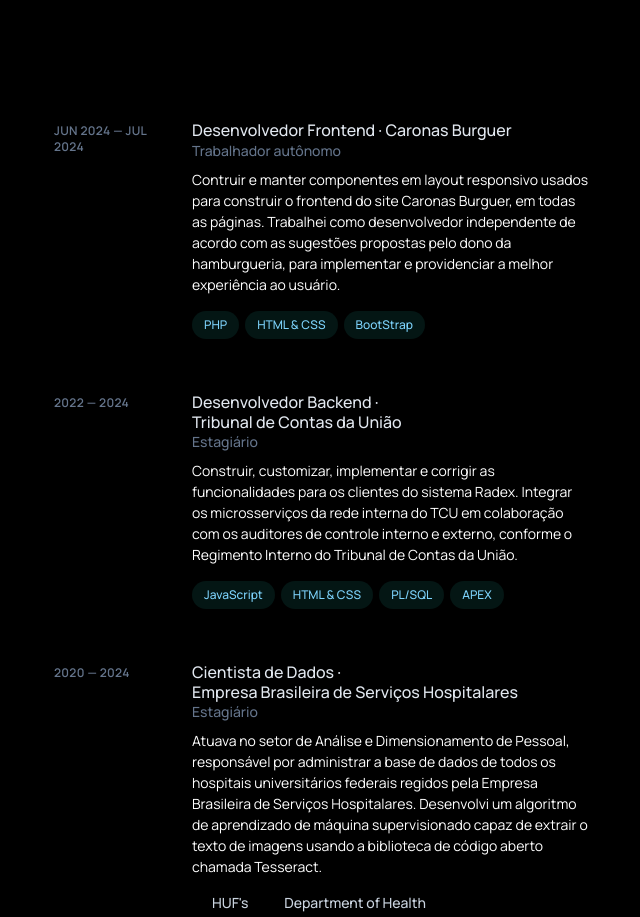
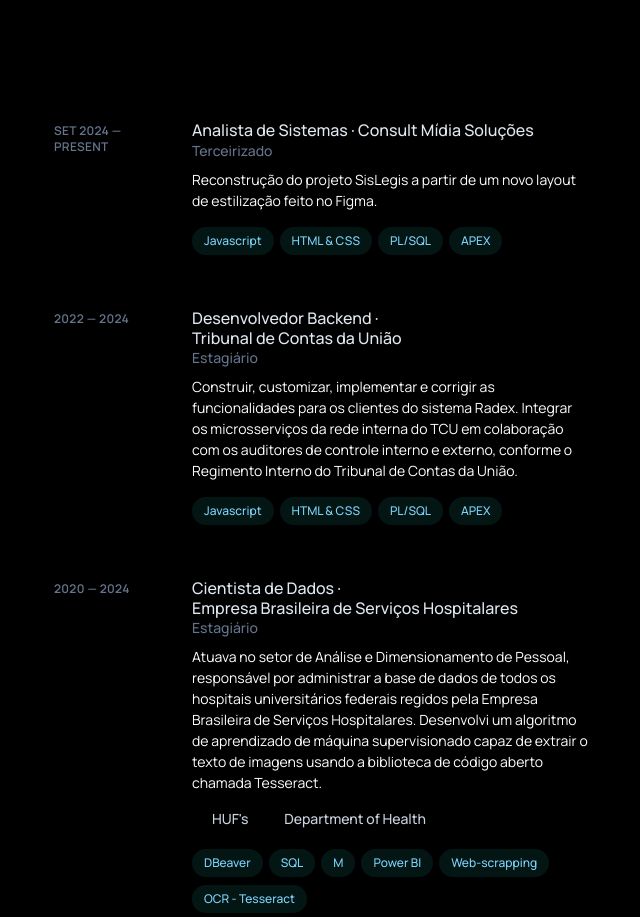
Before and after one commit to marcos-c1/portfolio-v2, a Next.js app: page / in a window 1280 px wide. Shown: the part 1220-2137 px from the top of the page, without its empty margins (594-1234 px from the left). Built offline with nearby package versions, Linux system fonts and the light colour scheme.

Commit message:
feat(xp): new job as outsourced

```diff
--- a/src/components/main.tsx
+++ b/src/components/main.tsx
@@ -232,47 +232,23 @@
 function Experience() {
   const langContext = useContext(LanguageContext);
   const experience: IExperience[] = [
-    //{
-    //  title:
-    //    langContext?.lang == Languages.ptbr
-    //      ? "Desenvolvedor Backend"
-    //      : "Backend Developer",
-    //  company:
-    //    langContext?.lang == Languages.ptbr
-    //      ? "Mundo Apex Consultoria e Treinamento"
-    //      : "Apex World Consulting & Training",
-    //  occupation:
-    //    langContext?.lang == Languages.ptbr
-    //      ? "Trabalhador em tempo integral"
-    //      : "Full-time worker",
-    //  resume:
-    //    langContext?.lang == Languages.ptbr
-    //      ? "Trabalhei como desenvolvedor backend na aplicação Velit. O principal objetivo era transicionar a aplicação legada feita em Java para o ambiente da Oracle APEX, passando todas as funcionalidades do aplicativo desktop para web/mobile."
-    //      : "I worked as a backend developer on the Velit application. The main objective was to transition the legacy application made in Java to the Oracle APEX environment, going through all the functionalities of the desktop application for web/mobile.",
-    //  technologiesUsed: ["JavaScript", "HTML & CSS", "PL/SQL", "APEX"],
-    //  date:
-    //    langContext?.lang == Languages.ptbr
-    //      ? "Jul 2024 — Presente"
-    //      : "Jul 2024 — Present",
-    //  websiteURL: "https://mundoapex.com.br/",
-    //},
     {
       title:
         langContext?.lang == Languages.ptbr
-          ? "Desenvolvedor Frontend"
-          : "Frontend Developer",
-      company: "Caronas Burguer",
+          ? "Analista de Sistemas"
+          : "System's Analyst",
+      company: "Consult Mídia Soluções",
       occupation:
         langContext?.lang == Languages.ptbr
-          ? "Trabalhador autônomo"
-          : "Freelancer",
+          ? "Terceirizado"
+          : "Outsourced",
       resume:
         langContext?.lang == Languages.ptbr
-          ? "Contruir e manter componentes em layout responsivo usados para construir o frontend do site Caronas Burguer, em todas as páginas. Trabalhei como desenvolvedor independente de acordo com as sugestões propostas pelo dono da hamburgueria, para implementar e providenciar a melhor experiência ao usuário."
-          : "Build and maintain responsive layout components used to build the frontend of the Caronas Burguer website, on all pages. I worked as an independent developer according to the suggestions proposed by the burger restaurant owner, to implement and provide the best user experience.",
-      technologiesUsed: ["PHP", "HTML & CSS", "BootStrap"],
-      date: "Jun 2024 — Jul 2024",
-      websiteURL: "https://www.caronasburger.com.br/",
+          ? "Reconstrução do projeto SisLegis a partir de um novo layout de estilização feito no Figma."
+          : "Reconstruction of the SisLegis project based on a new stylization layout made in Figma.",
+      technologiesUsed: ["Javascript", "HTML & CSS", "PL/SQL", "APEX"],
+      date: "Set 2024 — Present",
+      websiteURL: "https://consultmidia.it/",
     },
     {
       title:
@@ -290,7 +266,7 @@
         langContext?.lang == Languages.ptbr
           ? "Construir, customizar, implementar e corrigir as funcionalidades para os clientes do sistema Radex. Integrar os microsserviços da rede interna do TCU em colaboração com os auditores de controle interno e externo, conforme o Regimento Interno do Tribunal de Contas da União."
           : "Build, customize, implement and fix features for Radex system customers. Integrate the microservices from TCU's internal network in collaboration with internal and external control auditors, in accordance with the Regulations Internal Audit Court of the Union.",
-      technologiesUsed: ["JavaScript", "HTML & CSS", "PL/SQL", "APEX"],
+      technologiesUsed: ["Javascript", "HTML & CSS", "PL/SQL", "APEX"],
       date: "2022 — 2024",
       websiteURL: "https://portal.tcu.gov.br/inicio",
     },
```
